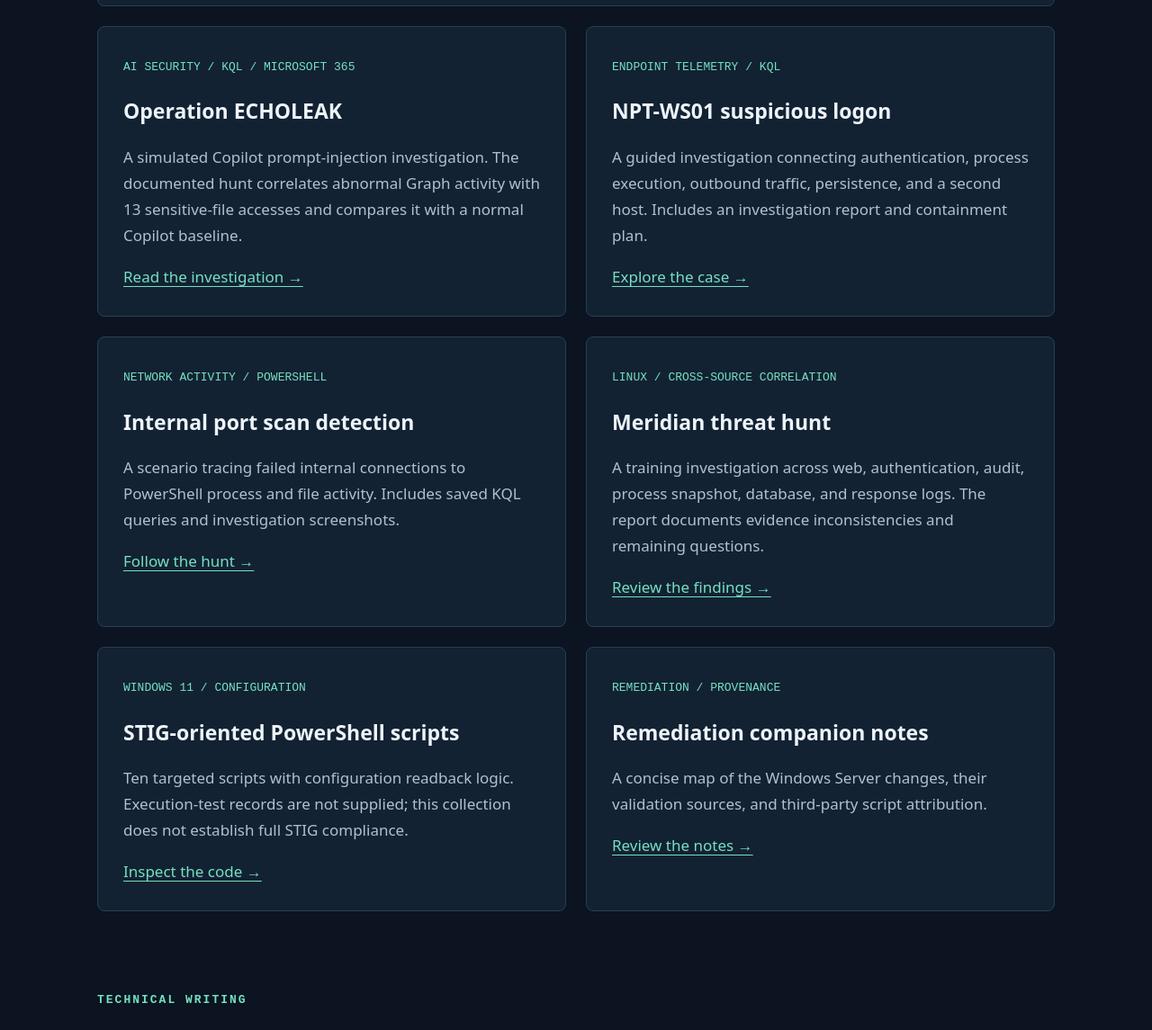
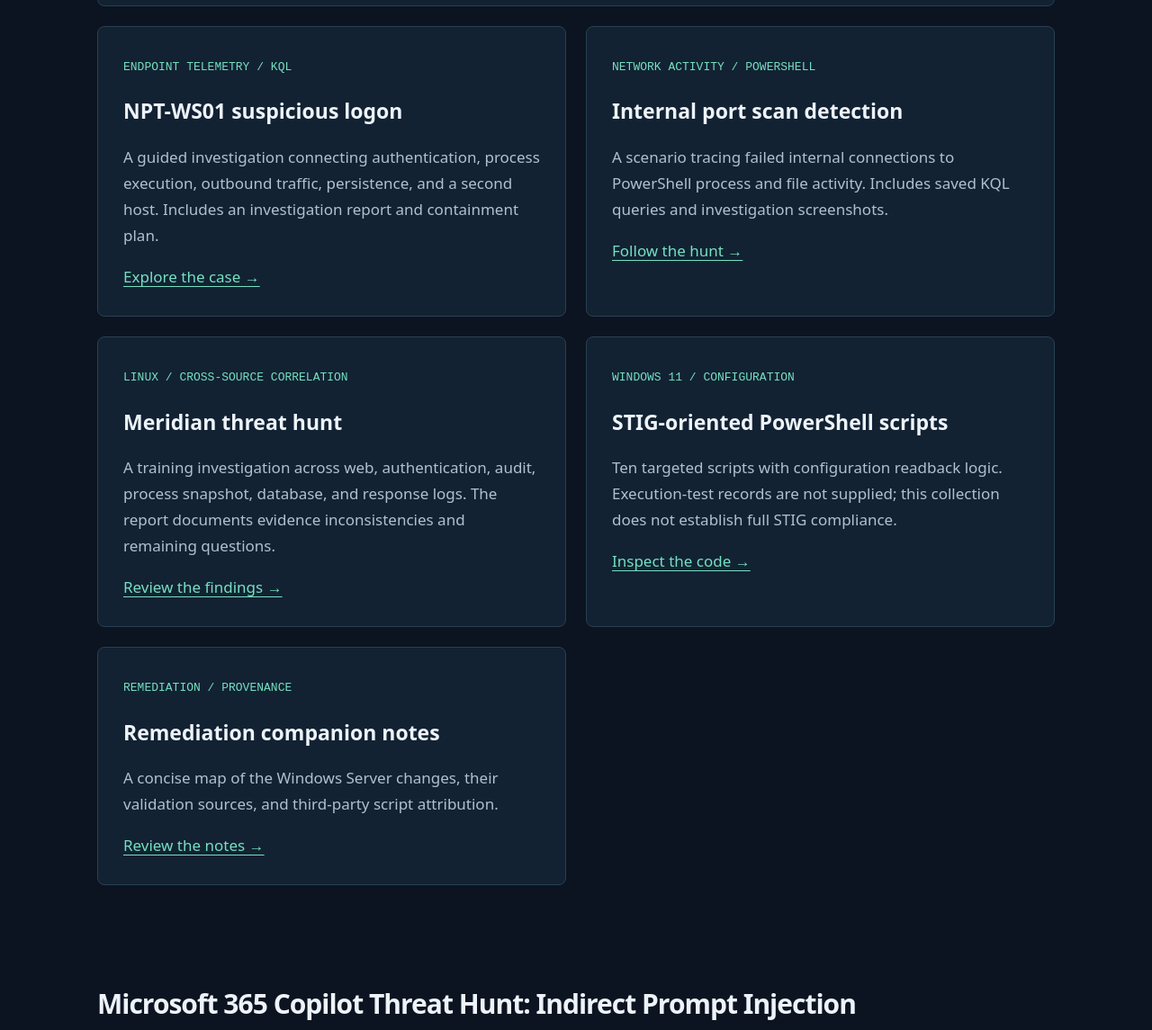
Before and after one commit to angcra05/angcra05, a plain HTML site: page docs/index.html in a window 1280 px wide. Shown: the part 1237-2382 px from the top of the page at 90% size. Drawn offline with Linux system fonts and the light colour scheme.

Commit message:
Give the ECHOLEAK investigation its own portfolio section

```diff
--- a/docs/index.html
+++ b/docs/index.html
@@ -18,13 +18,14 @@
 <header><div class="eyebrow">Cybersecurity portfolio / hands-on labs</div><h1>Follow the evidence.<br>Explain the outcome.</h1><p class="lede">I'm Angel Cabrera Jr. I document threat hunts, vulnerability remediation, and Windows security configuration—with supporting artifacts and clear limits on what they prove.</p><div class="actions"><a class="button primary" href="#projects">Explore the work</a><a class="button" href="https://www.linkedin.com/in/angelcabrerajr">Connect on LinkedIn</a></div></header>
 <section id="projects" aria-labelledby="projects-title"><div class="eyebrow">Selected work</div><h2 id="projects-title">Investigate. Remediate. Validate.</h2><div class="grid">
 <article class="card featured"><div><span class="tag">AZURE / TENABLE / POWERSHELL</span><h3>Windows Server vulnerability management</h3><p>A guided, single-host lab that follows six remediation stages through seven saved scan reports.</p><div class="metric">45 → 25<span>Non-informational findings across the saved reports</span></div><p>The final scan still contains 3 critical and 10 high findings. This is a reduction in scanner finding count, not a business-risk score or a clean bill of health.</p><a href="https://github.com/angcra05/Vulnerability_Management">View the evidence and results →</a></div><figure><a href="https://github.com/angcra05/Vulnerability_Management/blob/main/evidence/screenshots/tenable-scan-configuration.png"><img src="https://raw.githubusercontent.com/angcra05/Vulnerability_Management/main/evidence/screenshots/tenable-scan-configuration.png" alt="Saved Tenable scan configuration screenshot from the Azure vulnerability-management lab" loading="eager"></a><figcaption>Original repository evidence: Tenable scan configuration.</figcaption></figure></article>
-<article class="card"><span class="tag">AI SECURITY / KQL / MICROSOFT 365</span><h3>Operation ECHOLEAK</h3><p>A simulated Copilot prompt-injection investigation. The documented hunt correlates abnormal Graph activity with 13 sensitive-file accesses and compares it with a normal Copilot baseline.</p><a href="https://github.com/angcra05/angcra05/tree/main/Operation-ECHOLEAK-Threat-Hunt">Read the investigation →</a></article>
+
 <article class="card"><span class="tag">ENDPOINT TELEMETRY / KQL</span><h3>NPT-WS01 suspicious logon</h3><p>A guided investigation connecting authentication, process execution, outbound traffic, persistence, and a second host. Includes an investigation report and containment plan.</p><a href="https://github.com/angcra05/Threat-Hunt-Scenrio-SuspiciousLogon">Explore the case →</a></article>
 <article class="card"><span class="tag">NETWORK ACTIVITY / POWERSHELL</span><h3>Internal port scan detection</h3><p>A scenario tracing failed internal connections to PowerShell process and file activity. Includes saved KQL queries and investigation screenshots.</p><a href="https://github.com/angcra05/Threat-Hunt-portscan-detection">Follow the hunt →</a></article>
 <article class="card"><span class="tag">LINUX / CROSS-SOURCE CORRELATION</span><h3>Meridian threat hunt</h3><p>A training investigation across web, authentication, audit, process snapshot, database, and response logs. The report documents evidence inconsistencies and remaining questions.</p><a href="https://github.com/angcra05/Meridian">Review the findings →</a></article>
 <article class="card"><span class="tag">WINDOWS 11 / CONFIGURATION</span><h3>STIG-oriented PowerShell scripts</h3><p>Ten targeted scripts with configuration readback logic. Execution-test records are not supplied; this collection does not establish full STIG compliance.</p><a href="https://github.com/angcra05/STIGS">Inspect the code →</a></article>
 <article class="card"><span class="tag">REMEDIATION / PROVENANCE</span><h3>Remediation companion notes</h3><p>A concise map of the Windows Server changes, their validation sources, and third-party script attribution.</p><a href="https://github.com/angcra05/Vulnerability_Management_Remediation">Review the notes →</a></article>
 </div></section>
+<section id="echoleak" aria-labelledby="echoleak-title"><h2 id="echoleak-title">Microsoft 365 Copilot Threat Hunt: Indirect Prompt Injection</h2><article class="card"><span class="tag">AI SECURITY / KQL / MICROSOFT 365</span><h3>Operation ECHOLEAK</h3><p>A simulated Copilot prompt-injection investigation. The documented hunt correlates abnormal Graph activity with 13 sensitive-file accesses and compares it with a normal Copilot baseline.</p><a href="https://github.com/angcra05/angcra05/tree/main/Operation-ECHOLEAK-Threat-Hunt">Read the investigation →</a></article></section>
 <section id="write-ups" aria-labelledby="writing-title"><div class="eyebrow">Technical writing</div><h2 id="writing-title">The reasoning behind the results.</h2>
 <div class="reading"><div class="number">01</div><div><a href="https://github.com/angcra05/Vulnerability_Management/blob/main/docs/case-study.md">Assessing and hardening an Azure Windows Server</a><p>Scope, baseline, remediation sequence, outcomes, and the distinction between a guided lab and production operations.</p></div></div>
 <div class="reading"><div class="number">02</div><div><a href="https://github.com/angcra05/Vulnerability_Management/blob/main/docs/remediation-record.md">Remediation record</a><p>Six documented stages with command references, scan evidence, and explicit validation boundaries.</p></div></div>
```
